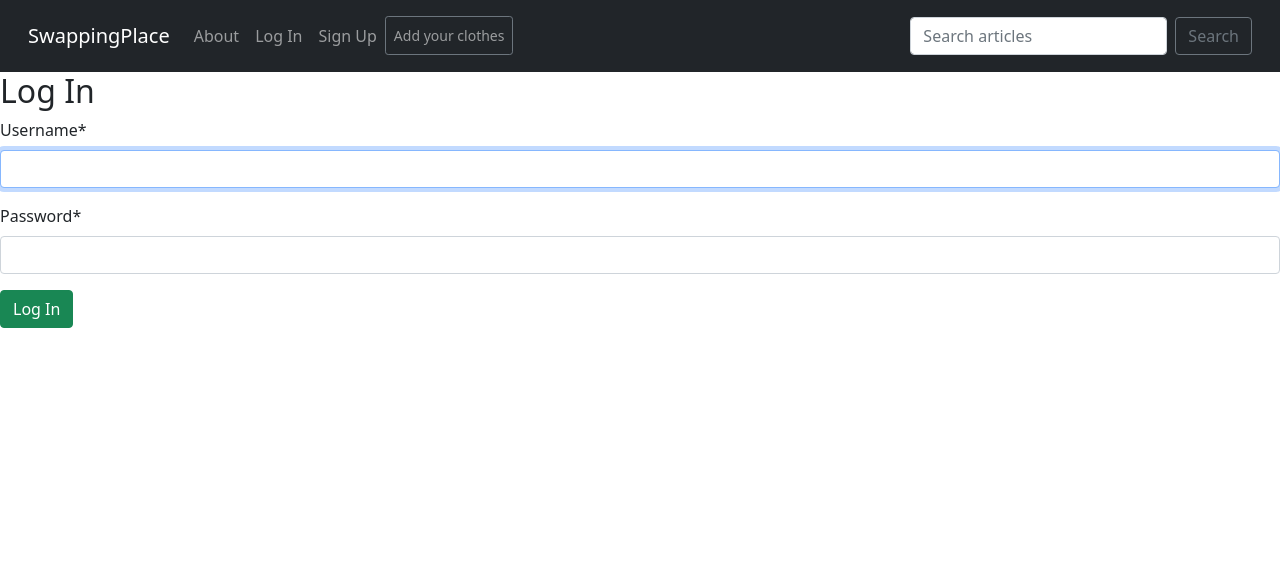
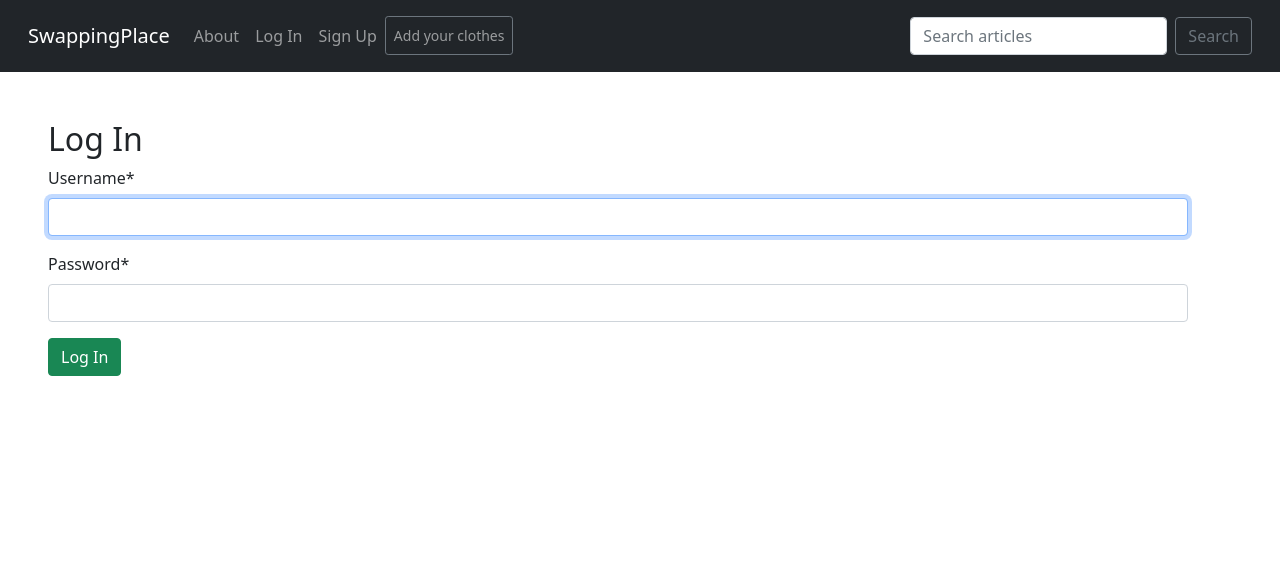
Before and after one commit to LudoTreb/Swapping-place, a Django app: page /accounts/login/ in a window 1280 px wide. Shown: the top 575 px of the page. Run offline with Django 4.2, Linux system fonts and the light colour scheme; some libraries are stand-ins or nearby versions.

Commit message:
Add a margin all-around the section

```diff
--- a/templates/registration/login.html
+++ b/templates/registration/login.html
@@ -2,12 +2,13 @@
 {% load crispy_forms_tags %}
 
 {% block title %}Log In{% endblock title %}
-
 {% block content %}
+<div class="container-sm m-5">
     <h2>Log In</h2>
     <form method="post">
         {% csrf_token %}
         {{ form|crispy }}
         <button class="btn btn-success" type="submit">Log In</button>
     </form>
+</div>
 {% endblock content %}
--- a/templates/registration/signup.html
+++ b/templates/registration/signup.html
@@ -4,10 +4,12 @@
 {% block title %}Sign Up{% endblock title %}
 
 {% block content %}
+<div class="container-sm m-5">
     <h2>Sign Up</h2>
     <form method="post">
         {% csrf_token %}
         {{ form|crispy }}
         <button class="btn btn-success" type="submit">SignUp</button>
     </form>
+</div>
 {% endblock content %}
```
